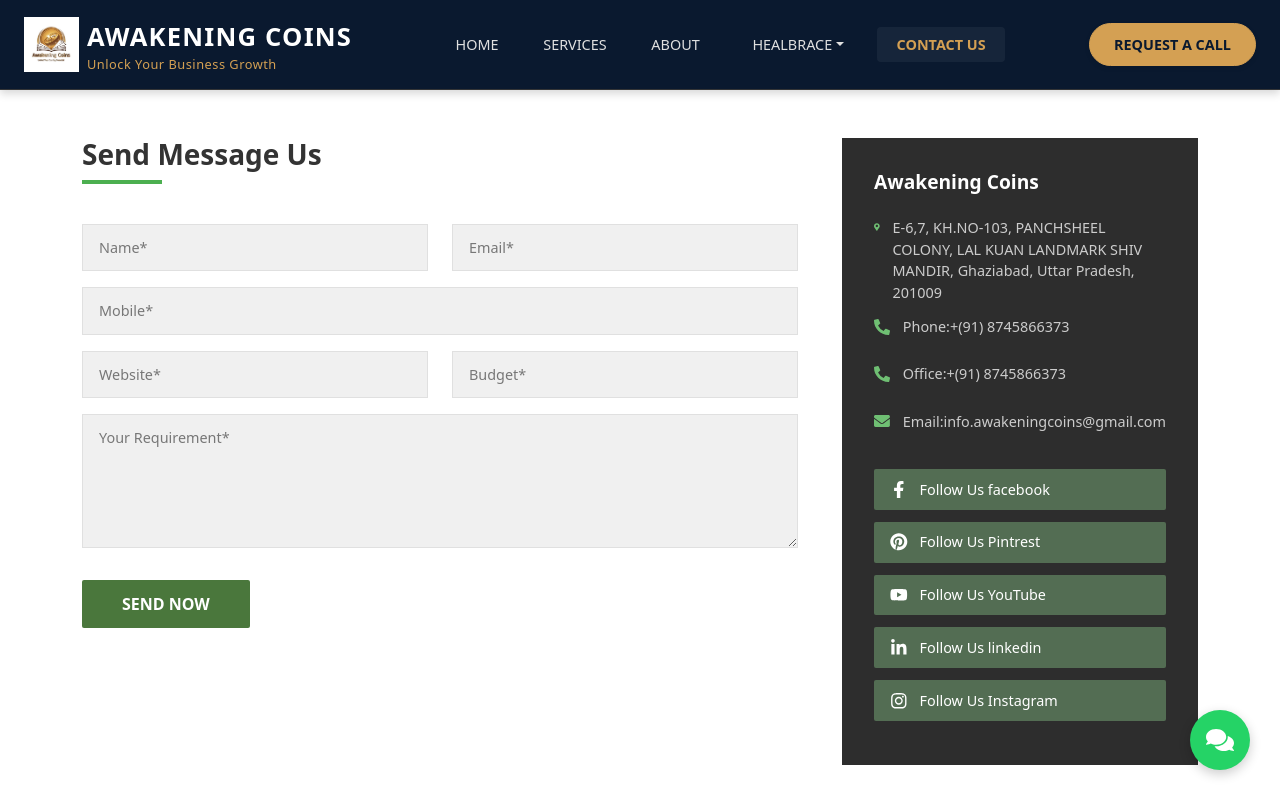
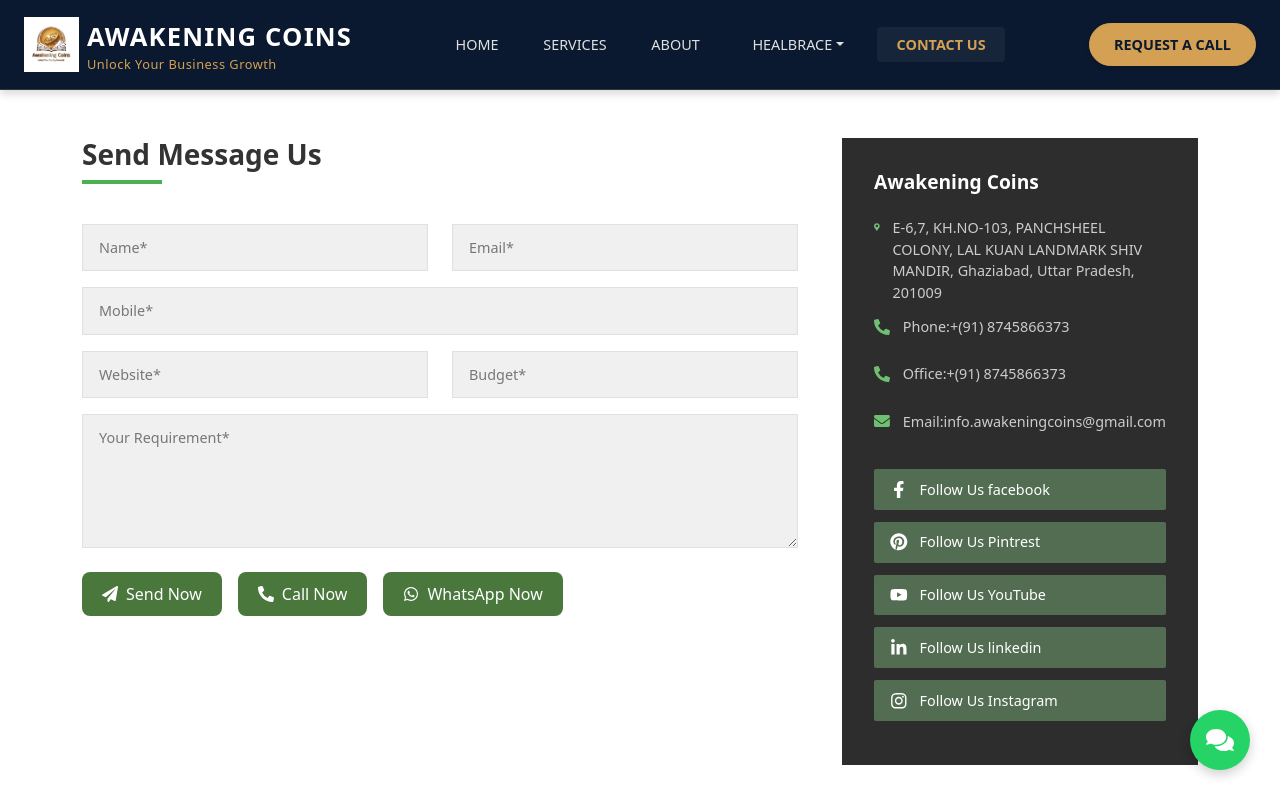
Before and after one commit to Awakening-2025/e-comm-project, a React (Vite) app in the folder frontend/: page /contact in a window 1280 px wide. Shown: the top 800 px of the page. Built offline with nearby package versions, Linux system fonts and the light colour scheme.

Commit message:
add call btn and whatsapp btn in contact form and also add one more card in services page to descrive

```diff
--- a/frontend/src/components/ContactPage.jsx
+++ b/frontend/src/components/ContactPage.jsx
@@ -2,7 +2,7 @@
 
 import React, { useState } from 'react';
 import { Container, Row, Col, Form, Button, ListGroup } from 'react-bootstrap';
-import { FaMapMarkerAlt, FaPhoneAlt, FaEnvelope, FaFacebookF, FaTwitter, FaLinkedinIn, FaYoutube, FaPinterest, FaInstagram } from 'react-icons/fa';
+import { FaMapMarkerAlt, FaPhoneAlt, FaEnvelope, FaFacebookF, FaTwitter, FaLinkedinIn, FaYoutube, FaPinterest, FaInstagram, FaWhatsapp, FaPaperPlane } from 'react-icons/fa';
 import { REST_URL_OBJ } from '../utils/constant/restUrl';
 import httpClient from '../utils/httpclint';
 
@@ -128,7 +128,30 @@ const GitsCloneStyles = () => (
     .row-gits-custom-gutter {
         --bs-gutter-x: 1.5rem; /* Default is 1.5rem, adjust as needed */
     }
+  .btn-action-gits {
+  color: white;
+  border: none;
+  padding: 10px 20px;
+  border-radius: 8px;
+  font-weight: 400;
+  display: flex;
+  align-items: center;
+  transition: all 0.3s ease;
+}
 
+.btn-action-gits:hover {
+  background-color: #212529;
+  color: #fff;
+  transform: translateY(-2px);
+}
+
+.whatsapp-btn {
+  background-color: #4a773c;
+}
+
+.whatsapp-btn:hover {
+  background-color:rgb(41, 119, 18);
+}
   `}</style>
 );
 
@@ -151,6 +174,12 @@ function ContactPage() {
     }));
   };
 
+  const predefinedMessage = "Hi, I'm interested in exploring your services and how they can help my business. Please get in touch with me at your earliest convenience. Thank you!";
+
+  const whatsappNumber = "918745866373";
+
+  const encodedMessage = encodeURIComponent(predefinedMessage);
+  const whatsappLink = `https://wa.me/${whatsappNumber}?text=${encodedMessage}`;
 
   const handleSubmit = async (e) => {
     e.preventDefault();
@@ -287,9 +316,28 @@ const handleSubmit = async (e) => {
                 />
               </Form.Group>
 
-              <Button type="submit" className="btn-send-gits">
-                Send Now
+              <div className="d-flex flex-wrap gap-3 mt-4">
+                {/* Send Now Button */}
+                <Button type="submit" className="btn-action-gits  whatsapp-btn">
+                  <FaPaperPlane className="me-2" /> Send Now
                 </Button>
+
+                {/* Call Now Button */}
+                <Button as="a" href="tel:+918745866373" className="btn-action-gits  whatsapp-btn">
+                  <FaPhoneAlt className="me-2" /> Call Now
+                </Button>
+
+                <Button
+                  as="a"
+                  href={whatsappLink}
+                  target="_blank"
+                  rel="noopener noreferrer"
+                  className="btn-action-gits whatsapp-btn"
+                >
+                  <FaWhatsapp className="me-2" /> WhatsApp Now
+                </Button>
+              </div>
+
             </Form>
           </Col>
 
@@ -298,20 +346,20 @@ const handleSubmit = async (e) => {
             <div className="sidebar-gits">
               <h5>Awakening Coins</h5>
               <p>
-                <FaMapMarkerAlt className="sidebar-icon-gits"/>
+                <FaMapMarkerAlt className="sidebar-icon-gits" />
                 E-6,7, KH.NO-103, PANCHSHEEL COLONY, LAL KUAN LANDMARK SHIV MANDIR, Ghaziabad, Uttar Pradesh, 201009
               </p>
               <p>
                 <FaPhoneAlt className="sidebar-icon-gits" />
-                Phone: <a href="tel:+919958732814" className="text-decoration-none" style={{color: '#ccc'}}>+(91) 8745866373</a>
+                Phone: <a href="tel:+919958732814" className="text-decoration-none" style={{ color: '#ccc' }}>+(91) 8745866373</a>
               </p>
               <p>
                 <FaPhoneAlt className="sidebar-icon-gits" />
-                Office: <a href="tel:+911204151836" className="text-decoration-none" style={{color: '#ccc'}}>+(91) 8745866373</a>
+                Office: <a href="tel:+911204151836" className="text-decoration-none" style={{ color: '#ccc' }}>+(91) 8745866373</a>
               </p>
               <p>
                 <FaEnvelope className="sidebar-icon-gits" />
-                Email: <a href="mailto:info.awakeningcoins@gmail.com" className="text-decoration-none" style={{color: '#ccc'}}>info.awakeningcoins@gmail.com
+                Email: <a href="mailto:info.awakeningcoins@gmail.com" className="text-decoration-none" style={{ color: '#ccc' }}>info.awakeningcoins@gmail.com
                 </a>
               </p>
 
--- a/frontend/src/components/HomePage.jsx
+++ b/frontend/src/components/HomePage.jsx
@@ -537,7 +537,7 @@ const heroCarouselData = [
     title: 'INNOVATIVE WEB SOLUTIONS',
     subtitle: 'Crafting Digital Experiences That Convert & Inspire Action!',
     buttonText: 'Explore Our Work',
-    buttonLink: '/portfolio',
+    buttonLink: '/services/portfolio',
     buttonIcon: <FaLaptopCode />
   },
   {
@@ -560,9 +560,9 @@ const heroCarouselData = [
 
 // Updated Data for services section to reflect service page structure more
 const servicesDataHomePage = [
-  { id: 1, name: 'Web Development', icon: <FaLaptopCode size={45} className="service-icon-home"/>, description: 'Crafting stunning, responsive websites that engage users and drive conversions.', slug: 'web-development' },
-  { id: 2, name: 'SEO & SCM', icon: <FaSearchDollar size={45} className="service-icon-home"/>, description: 'Boost visibility and rank higher with expert SEO and targeted Search Campaign Management.', slug: 'seo' }, // Combined SEO & SCM
-  { id: 3, name: 'Graphic & UI/UX Design', icon: <FaPaintBrush size={45} className="service-icon-home"/>, description: 'Creative graphics and intuitive UI/UX designs that make your brand stand out.', slug: 'graphic-design' }, // Combined Graphics & UI/UX
+  { id: 1, name: 'Web Development', icon: <FaLaptopCode size={45} className="service-icon-home" />, description: 'Crafting stunning, responsive websites that engage users and drive conversions.', slug: 'web-development' },
+  { id: 2, name: 'SEO & SCM', icon: <FaSearchDollar size={45} className="service-icon-home" />, description: 'Boost visibility and rank higher with expert SEO and targeted Search Campaign Management.', slug: 'seo' }, // Combined SEO & SCM
+  { id: 3, name: 'Graphic & UI/UX Design', icon: <FaPaintBrush size={45} className="service-icon-home" />, description: 'Creative graphics and intuitive UI/UX designs that make your brand stand out.', slug: 'graphic-design' }, // Combined Graphics & UI/UX
 ];
 
 const whyPartnerData = [
--- a/frontend/src/data/servicesData.js
+++ b/frontend/src/data/servicesData.js
@@ -6,7 +6,7 @@ const servicesData = [
     {
         id: "web-development",
         // icon: <FaLaptopCode />,
-        title: "Web Development",
+        title: "Web Development and Optimization",
         description: "We craft responsive, high-performance websites and complex web applications tailored to your business needs. From stunning portfolios to robust e-commerce platforms, our solutions are scalable, secure, and built using modern technologies to ensure a seamless user experience across all devices.",
         detailedContent: {
             hero: {
@@ -165,7 +165,44 @@ const servicesData = [
                 buttonText: "Enhance Your UI/UX"
             }
         }
+    },
+    {
+        id: "social-media-marketing",
+        // icon: <FaShareAlt />,
+        title: "Social Media Marketing & Management",
+        description: "Expand your brand’s reach and build lasting relationships with strategic social media marketing. From content creation and scheduling to engagement and analytics, we manage it all to ensure your business thrives on every major platform.",
+        detailedContent: {
+            hero: {
+                title: "Strategic Social Media That Drives Engagement",
+                subtitle: "Build a Loyal Audience and Grow Your Brand Presence",
+                imageUrl: "https://images.unsplash.com/photo-1611175694985-23ab64b68c3c?ixlib=rb-1.2.1&auto=format&fit=crop&w=1350&q=80"
+            },
+            overview: "Social media is one of the most powerful tools to connect with your audience and build brand loyalty. At Awakening Coins, we craft and execute data-driven social media strategies tailored to your goals, helping you foster engagement, grow followers, and drive measurable business results.",
+            keyServices: [
+                "Social Media Strategy Development",
+                "Content Creation (Posts, Reels, Stories, Videos)",
+                "Platform Management (Facebook, Instagram, LinkedIn, Twitter, etc.)",
+                "Community Management & Engagement",
+                "Paid Social Advertising & Campaigns",
+                "Influencer Collaboration & Outreach",
+                "Social Media Analytics & Reporting"
+            ],
+            platforms: ["Facebook", "Instagram", "LinkedIn", "Twitter", "Pinterest", "YouTube", "TikTok"],
+            benefits: [
+                "Enhanced Brand Awareness",
+                "Stronger Customer Relationships",
+                "Increased Website Traffic & Leads",
+                "Improved Engagement & Follower Growth",
+                "Consistent Brand Messaging",
+                "Real-Time Audience Feedback"
+            ],
+            cta: {
+                text: "Want to turn your social channels into growth engines?",
+                buttonText: "Supercharge Your Social Media"
+            }
+        }
     }
+
 ];
 
 export const getAllServices = () => servicesData;
```
Lines whose indentation alone changed are shown as unchanged.
